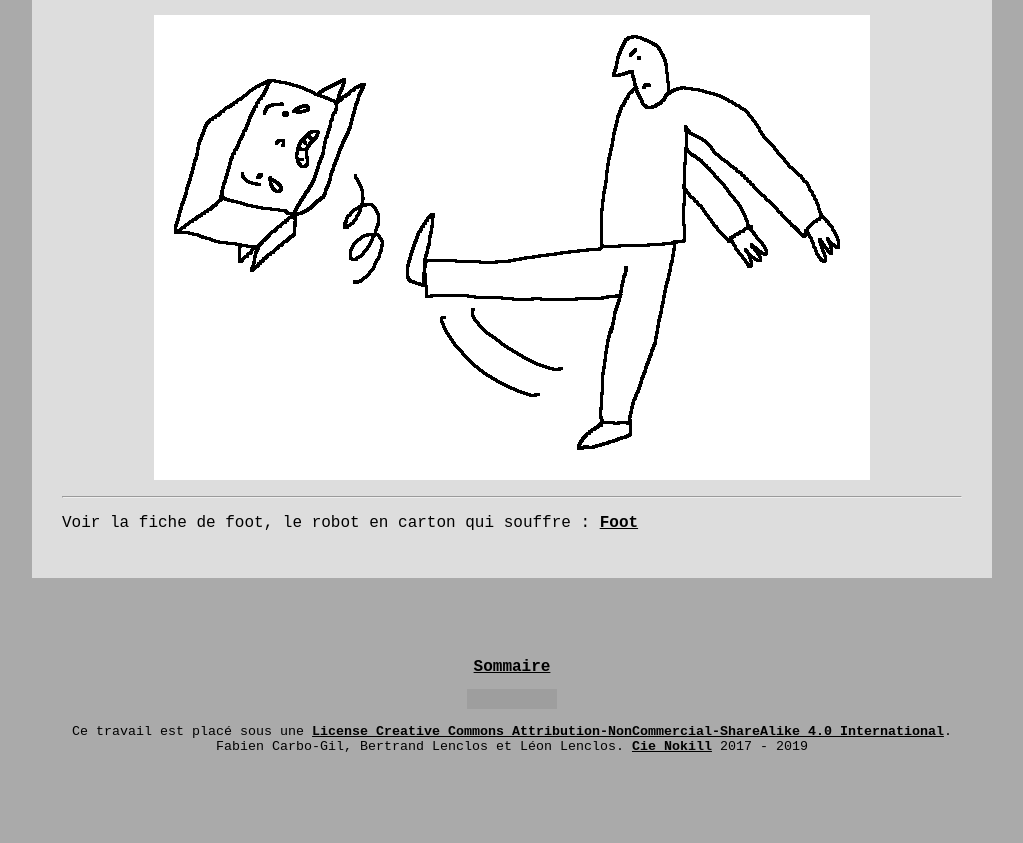
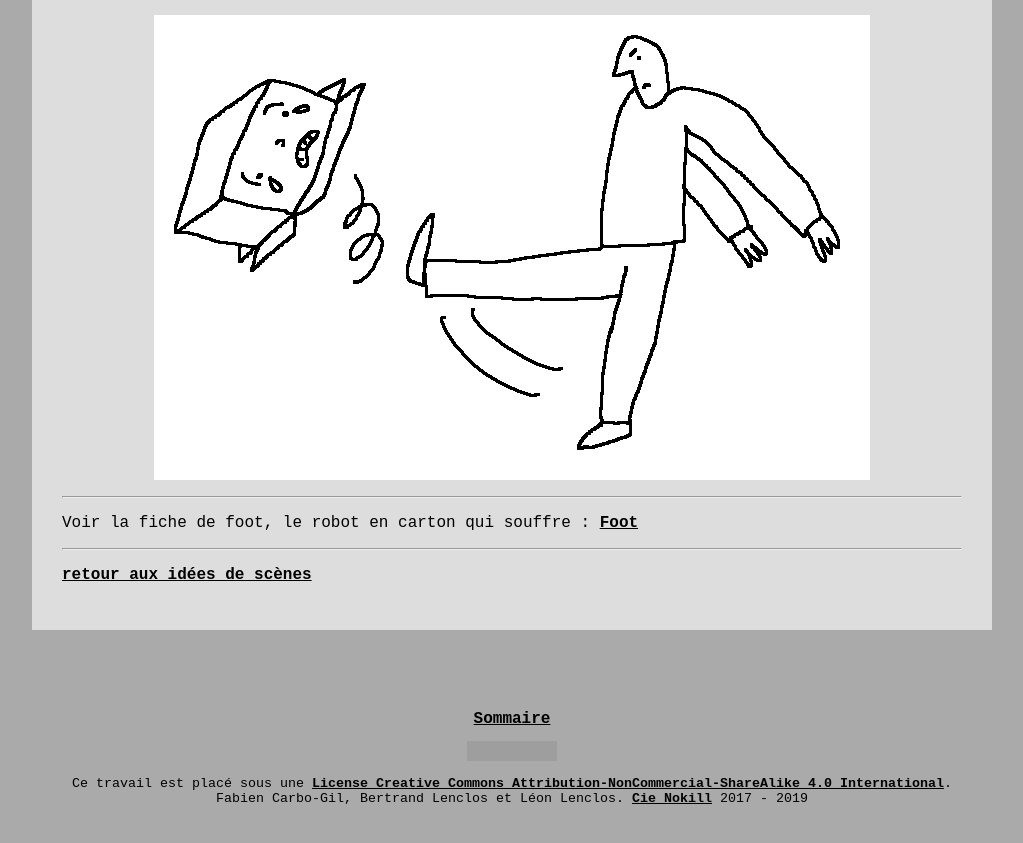
Before and after one commit to LeonLenclos/turing-test, a Jekyll site: the page built from contenu/scenes/anthropomorphisme.md, in a window 1280 px wide and 900 px high, scrolled down 1668 px. Shown: the top 843 px of the window, without its empty margins (128-1151 px from the left). Built offline with Jekyll 4.4.1, drawn with Linux system fonts in a browser that asks for light colours; nearby versions of some CDN libraries; our own code applies the rules of GitHub Pages for plain Markdown files; a script that is not in the unit is left out; the repository's description, which GitHub fills in, is left out; grey boxes are pictures that could not be loaded.

Commit message:
Update anthropomorphisme.md

```diff
--- a/contenu/scenes/anthropomorphisme.md
+++ b/contenu/scenes/anthropomorphisme.md
@@ -65,3 +65,7 @@ Le carton subit encore un coup et commence à gémir, à pousser des cris de dou
 ---
 
 Voir la fiche de foot, le robot en carton qui souffre : [Foot](../robots/foot.md)
+
+---
+
+[retour aux idées de scènes](.)
```
